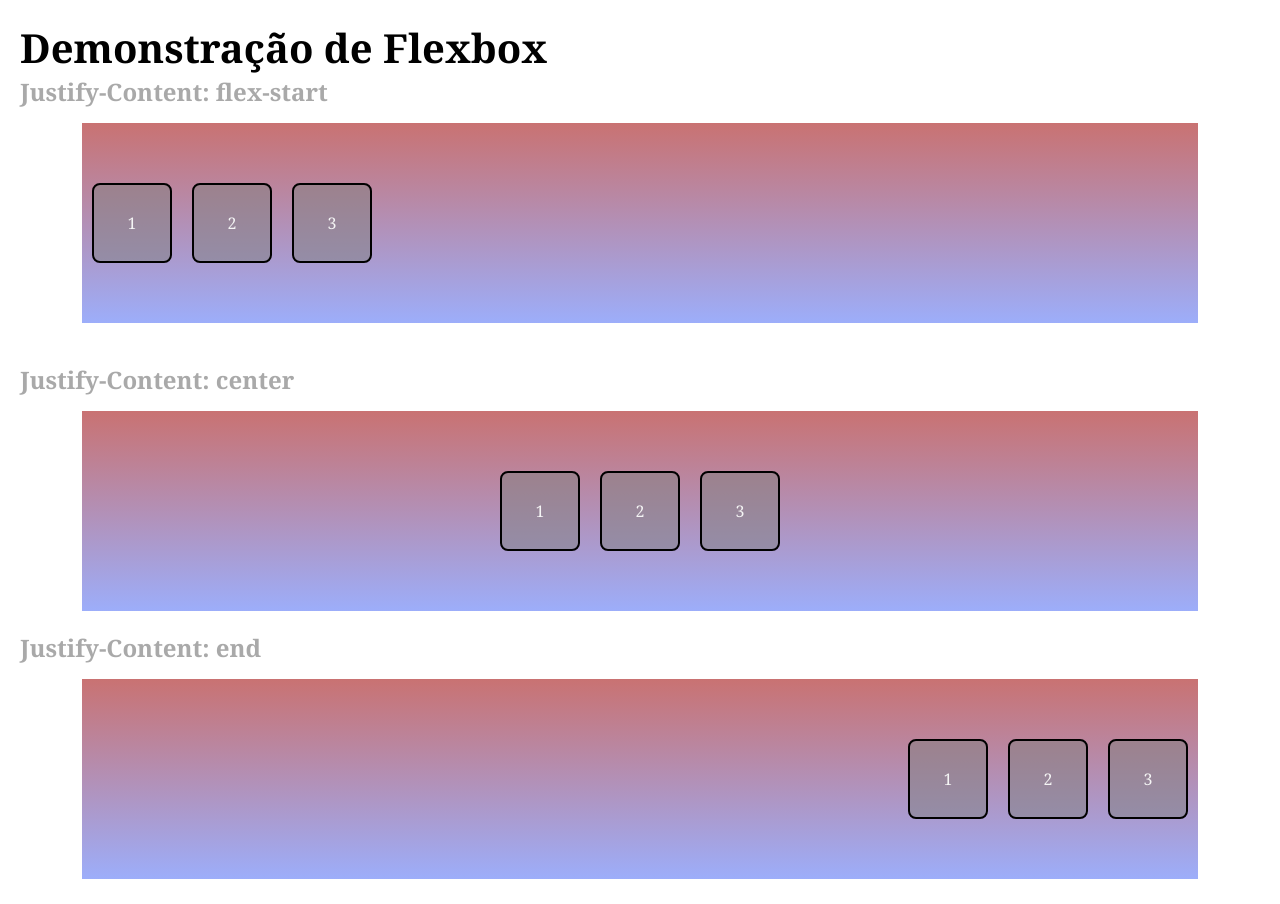
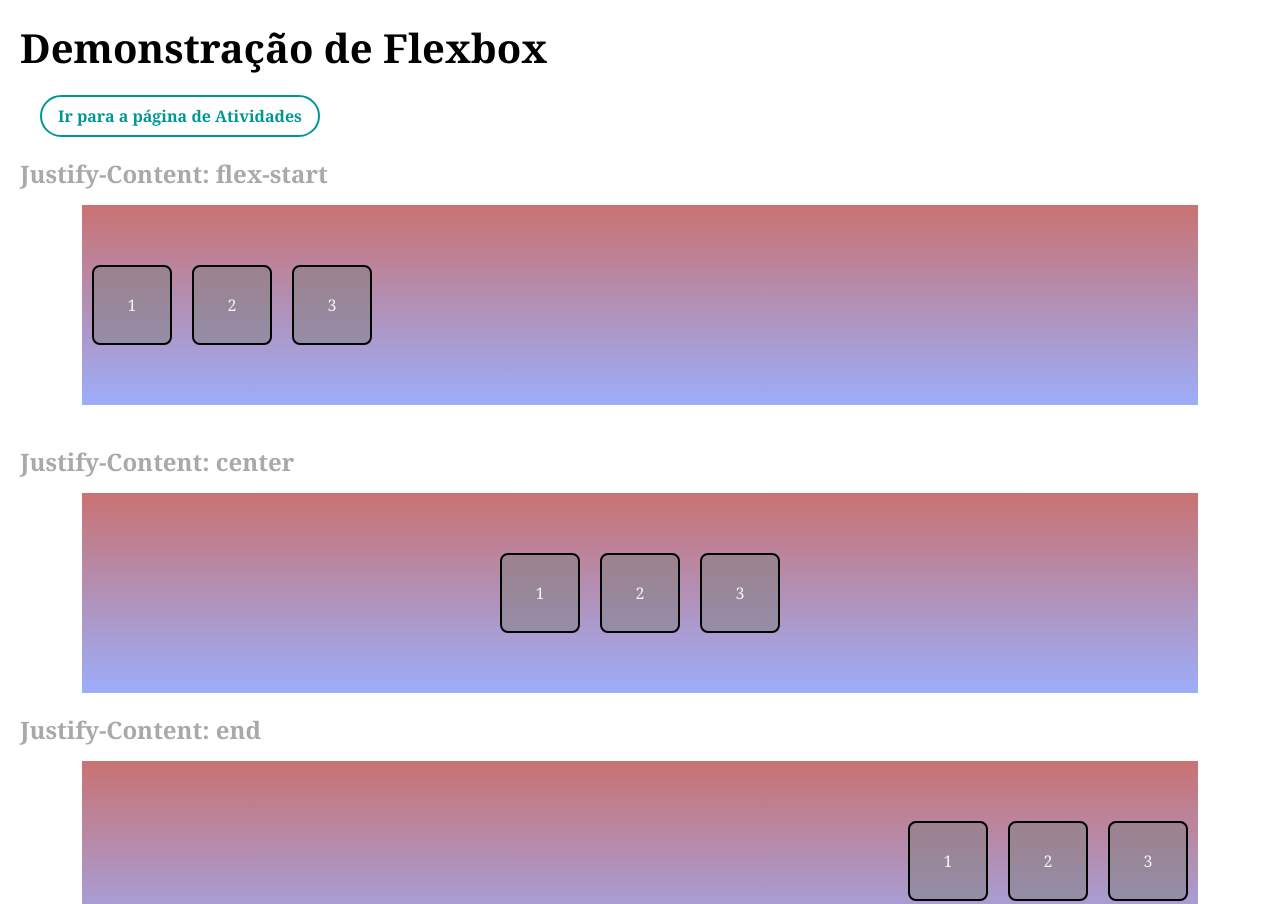
Before and after one commit to PedroUE/Progresso-html, a plain HTML site: page index.html in a window 1280 px wide. Shown: the top 904 px of the page. Drawn offline with Linux system fonts and the light colour scheme.

Commit message:
finaliza a sessão semáfaro

```diff
--- a/assets/styles/atividades.css
+++ b/assets/styles/atividades.css
@@ -3,14 +3,14 @@
     justify-content: center;
     align-items: center;
     flex-direction: column-reverse;
-    height: 100vh;
+    height: 500px;
     gap: 40px;
 }
 
 .sinal{
     width: 100px;
     height: 100px;
-    border-radius: 100px;
+    border-radius: 50%;
 }
 
 
--- a/assets/styles/index.css
+++ b/assets/styles/index.css
@@ -4,6 +4,23 @@
     margin: 0;
     padding: 0;
     box-sizing: border-box;
+}
+
+.navegation {
+    color: rgb(0, 150, 150);
+    text-decoration: none;
+    font-weight: bold;
+    padding: 0.5rem 1rem;
+    margin: 20px;
+    border: 2px solid rgb(0, 150, 150);
+    border-radius: 25px;
+    display: inline-block;
+    transition: all 0.5s ease;
+}
+
+.navegation:hover {
+    background-color: rgb(67, 129, 165);
+    color: black;
 }
 
 body {
--- a/index.html
+++ b/index.html
@@ -8,6 +8,10 @@
  </head>
  <body>
     <h1>Demonstração de Flexbox</h1>
+
+    <div>
+        <a class="navegation" href="/pages/atividades.html">Ir para a página de Atividades </a>
+    </div>
 
     <section>
         <h2>Justify-Content: flex-start</h2>
```
